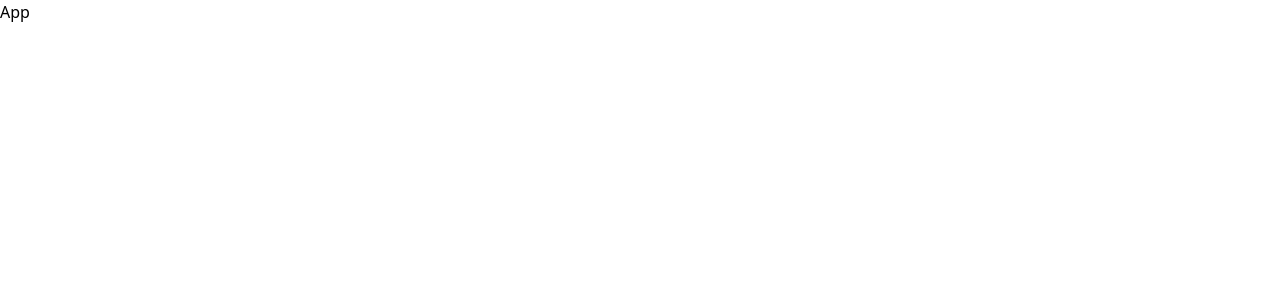
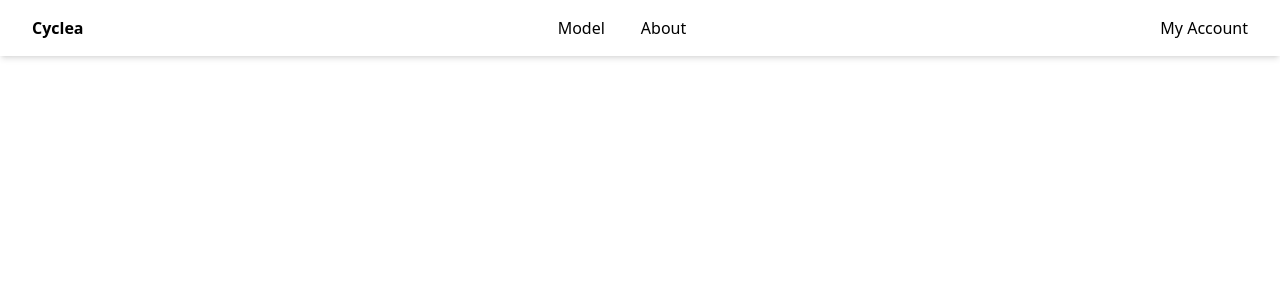
Before and after one commit to asfundmirza/bikea, a React (Create React App) app in the folder my-app/: page / in a window 1280 px wide. Shown: the top 300 px of the page. Built offline with nearby package versions, Linux system fonts and the light colour scheme.

Commit message:
added header

```diff
--- a/my-app/src/App.js
+++ b/my-app/src/App.js
@@ -1,7 +1,12 @@
 import React from "react";
+import Header from "./components/Header";
 
 const App = () => {
-  return <div>App</div>;
+  return (
+    <div>
+      <Header />
+    </div>
+  );
 };
 
 export default App;
--- /dev/null
+++ b/my-app/src/components/Header.js
@@ -0,0 +1,25 @@
+import React from "react";
+
+const Header = () => {
+  return (
+    <div className="flex w-full p-3 bg-white shadow-md items-center justify-between px-8 ">
+      <div className="flex justify-start">
+        <p className="font-bold">Cyclea</p>
+      </div>
+      <div className="flex justify-center gap-x-1 flex-grow">
+        <p className="hover:cursor-pointer hover:bg-customGreen hover:border rounded-lg hover:border-customGreen px-4 py-1 transition-all duration-100">
+          Model
+        </p>
+
+        <p className="hover:cursor-pointer hover:bg-customGreen hover:border rounded-lg hover:border-customGreen px-4 py-1 transition-all duration-100">
+          About
+        </p>
+      </div>
+      <div className="flex justify-end">
+        <p>My Account</p>
+      </div>
+    </div>
+  );
+};
+
+export default Header;
--- a/my-app/tailwind.config.js
+++ b/my-app/tailwind.config.js
@@ -2,7 +2,11 @@
 module.exports = {
   content: ["./src/**/*.{js,jsx,ts,tsx}"],
   theme: {
-    extend: {},
+    extend: {
+      colors: {
+        customGreen: "#B6F2CA",
+      },
+    },
   },
   plugins: [],
 };
```
